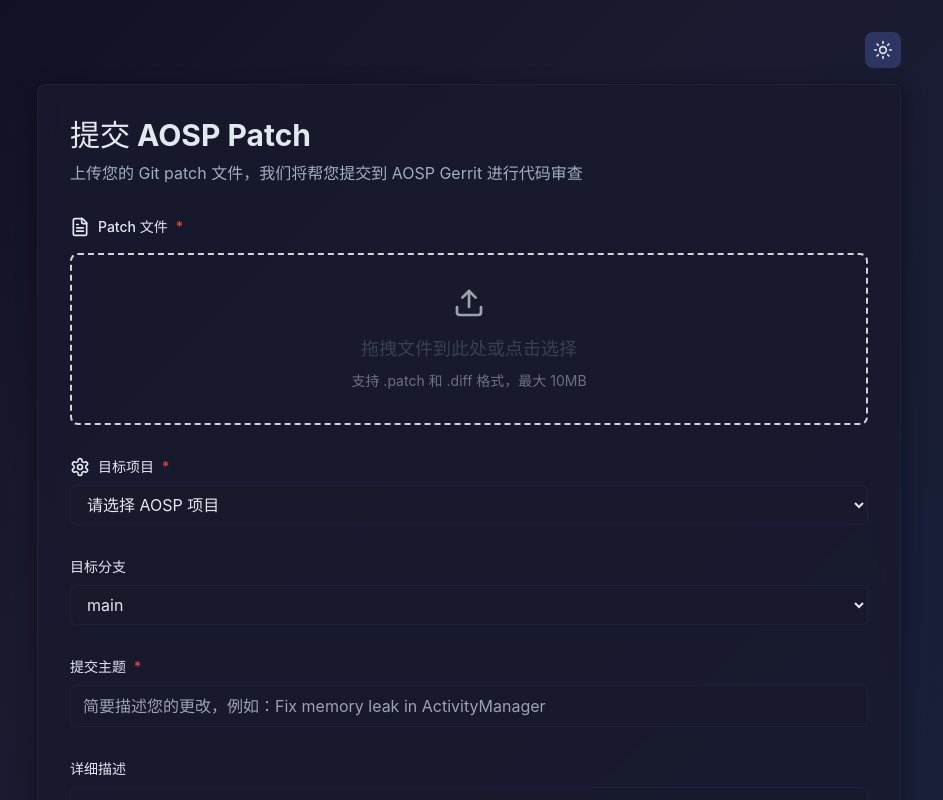
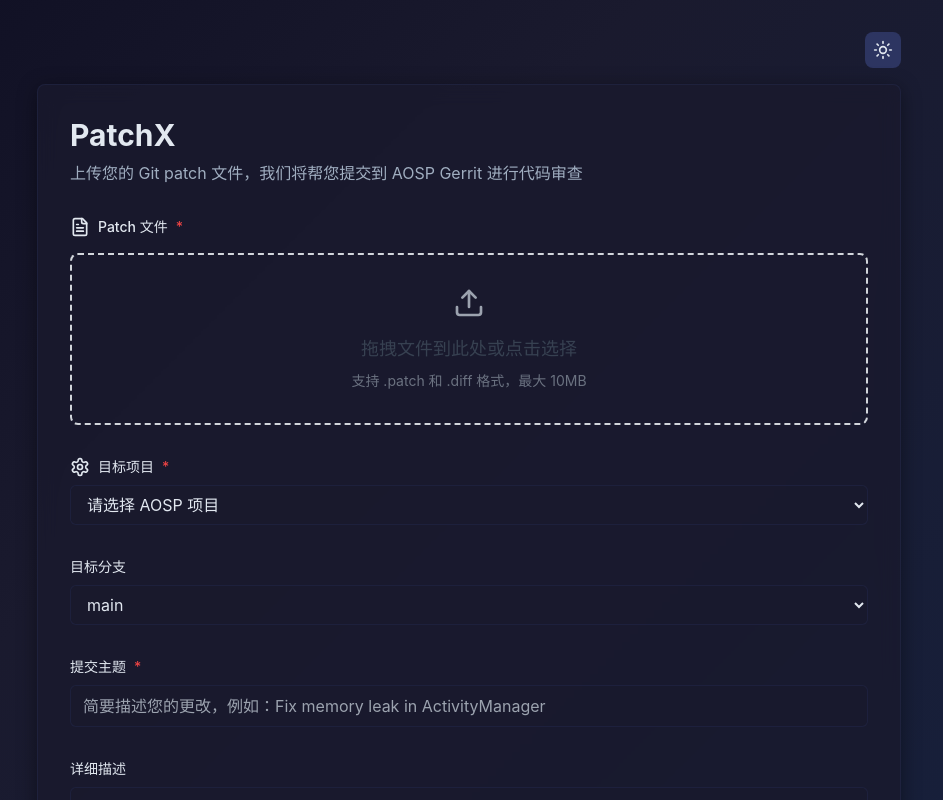
Before and after one commit to ai-patchx/patchx, a React (Vite) app: page / in a window 1280 px wide. Shown: the top 800 px of the page, without its empty margins (171-1114 px from the left). Built offline with nearby package versions, Linux system fonts and the light colour scheme.

Commit message:
feat(ui): rename tile to 'PatchX'

```diff
--- a/index.html
+++ b/index.html
@@ -4,7 +4,7 @@
     <meta charset="UTF-8" />
     <link rel="icon" type="image/svg+xml" href="/favicon.svg" />
     <meta name="viewport" content="width=device-width, initial-scale=1.0" />
-    <title>My Trae Project</title>
+    <title>PatchX</title>
     <script type="module">
       if (import.meta.hot?.on) {
         import.meta.hot.on('vite:error', (error) => {
--- a/src/pages/SubmitPage.tsx
+++ b/src/pages/SubmitPage.tsx
@@ -125,7 +125,7 @@
             <h1 className={`text-3xl font-bold mb-2 ${
               theme === 'dark' ? 'text-gradient-primary' : 'text-gray-900'
             }`}>
-              提交 AOSP Patch
+              PatchX
             </h1>
             <p className={theme === 'dark' ? 'text-gradient-secondary' : 'text-gray-600'}>
               上传您的 Git patch 文件，我们将帮您提交到 AOSP Gerrit 进行代码审查
```
Also changed, not shown: public/favicon.svg.
